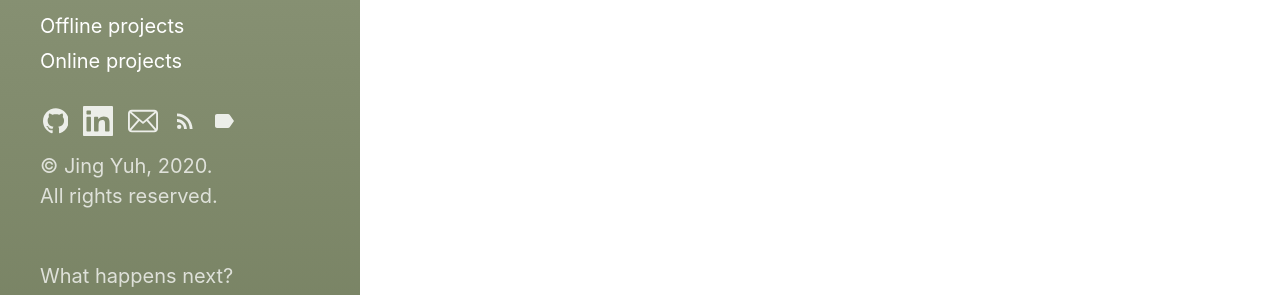
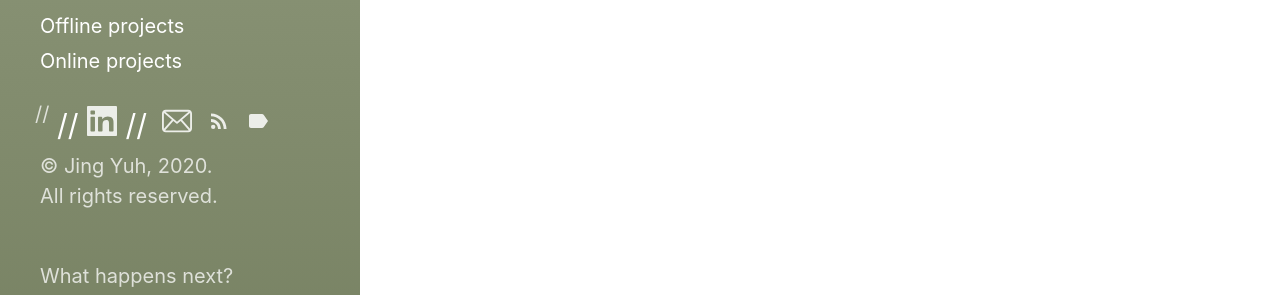
Before and after one commit to jyang123-bit/Website, a Jekyll site: the page built from tags.html, in a window 1280 px wide. Shown: the part 539-834 px from the top of the page. Built offline with Jekyll 4.4.1, drawn with Linux system fonts in a browser that asks for light colours.

Commit message:
Update custom-icon-links.html

```diff
--- a/_includes/custom-icon-links.html
+++ b/_includes/custom-icon-links.html
@@ -1,16 +1,10 @@
 <!-- Optional additional links to insert for icons links -->
 
-<a id="github-link"
-    class="icon" title="Github" aria-label="Github"
-    href="https://github.com/{{ site.github_username }}">
-  {% include svg/github.svg %}
-</a>
-
-<a id="linkedin-link"
-    class="icon" title="LinkedIn" aria-label="LinkedIn"
-    href="https://linkedin.com/in/{{ site.linkedin }}">
-  {% include svg/linkedin.svg %}
-</a>
+// <a id="linkedin-link"
+//    class="icon" title="LinkedIn" aria-label="LinkedIn"
+//    href="https://linkedin.com/in/{{ site.linkedin }}">
+//  {% include svg/linkedin.svg %}
+// </a>
 
 <a id="email-link"
     class="icon" title="Email" aria-label="Email"
```
